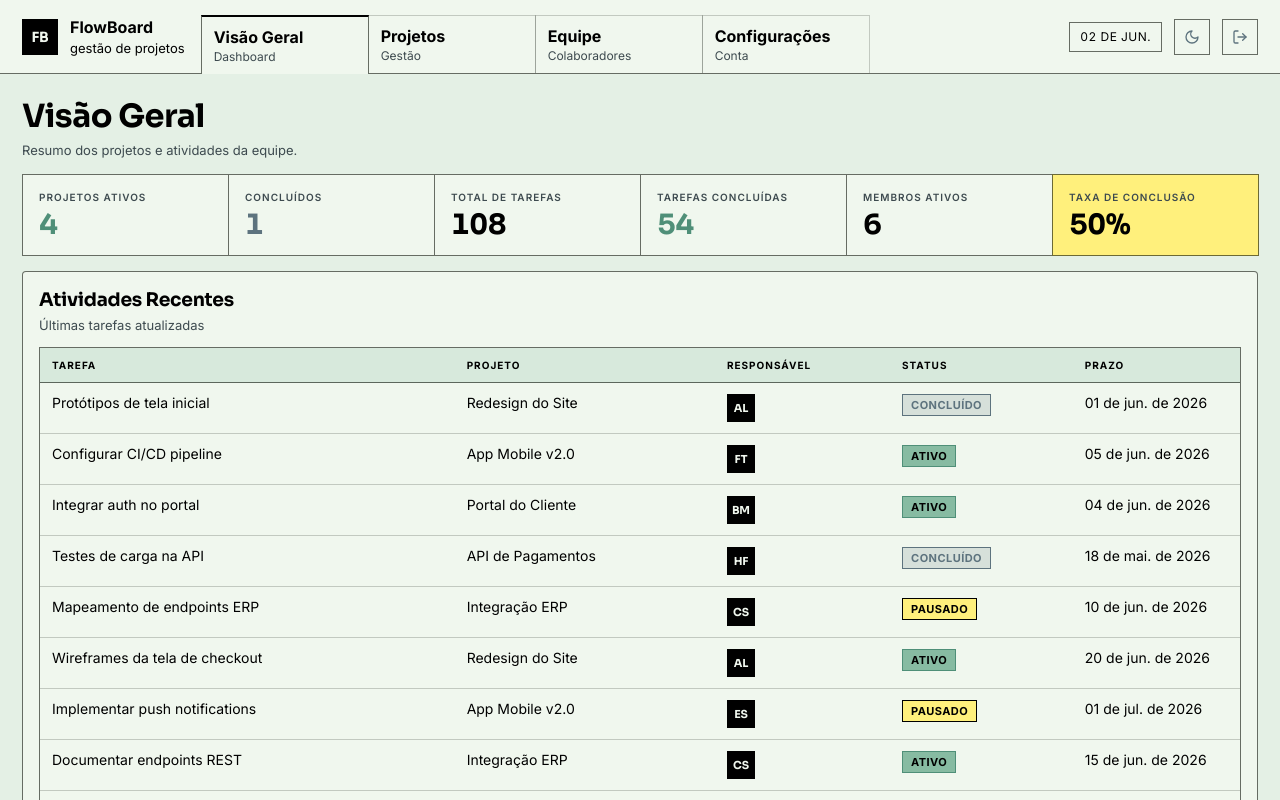
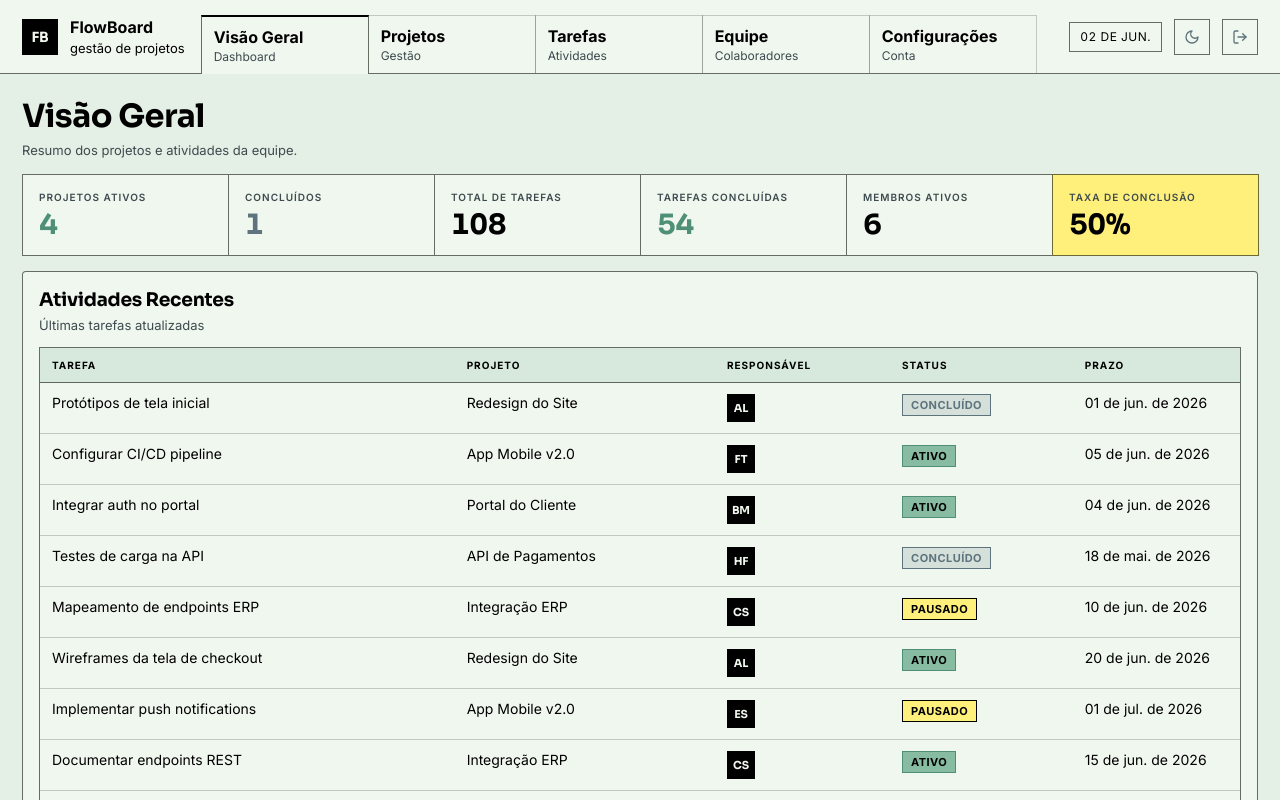
Before and after one commit to niyjn/VueDashboard, a Vue app: page /#/login in a window 1280 px wide. Both pictures are taken after typing "name@example.com", "Sample123" into the empty fields and a click on the button "ENTRAR". Shown: the top 800 px of the page. Built offline with nearby package versions, Linux system fonts and the light colour scheme.

Commit message:
adicionando aba de tarefas na topbar

```diff
--- a/src/components/AppTopbar.vue
+++ b/src/components/AppTopbar.vue
@@ -9,6 +9,7 @@ const { theme, toggle } = useTheme()
 const tabs = [
   { name: 'overview',      label: 'Visão Geral',    sub: 'Dashboard' },
   { name: 'projetos',      label: 'Projetos',        sub: 'Gestão' },
+  { name: 'tarefas',       label: 'Tarefas',         sub: 'Atividades' },
   { name: 'equipe',        label: 'Equipe',          sub: 'Colaboradores' },
   { name: 'configuracoes', label: 'Configurações',   sub: 'Conta' }
 ]
```
